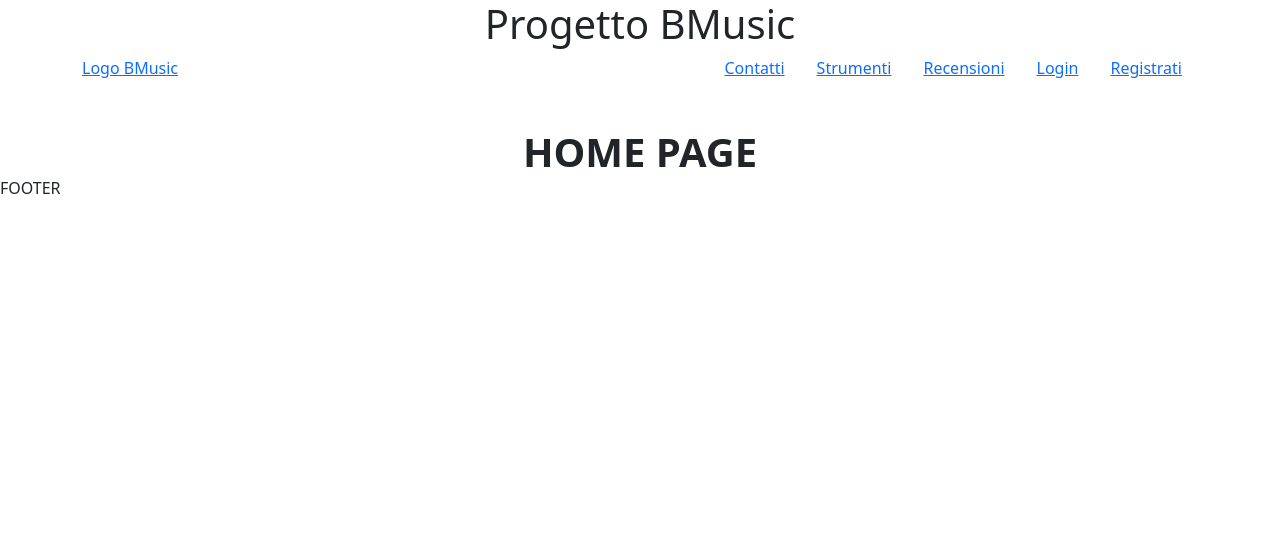
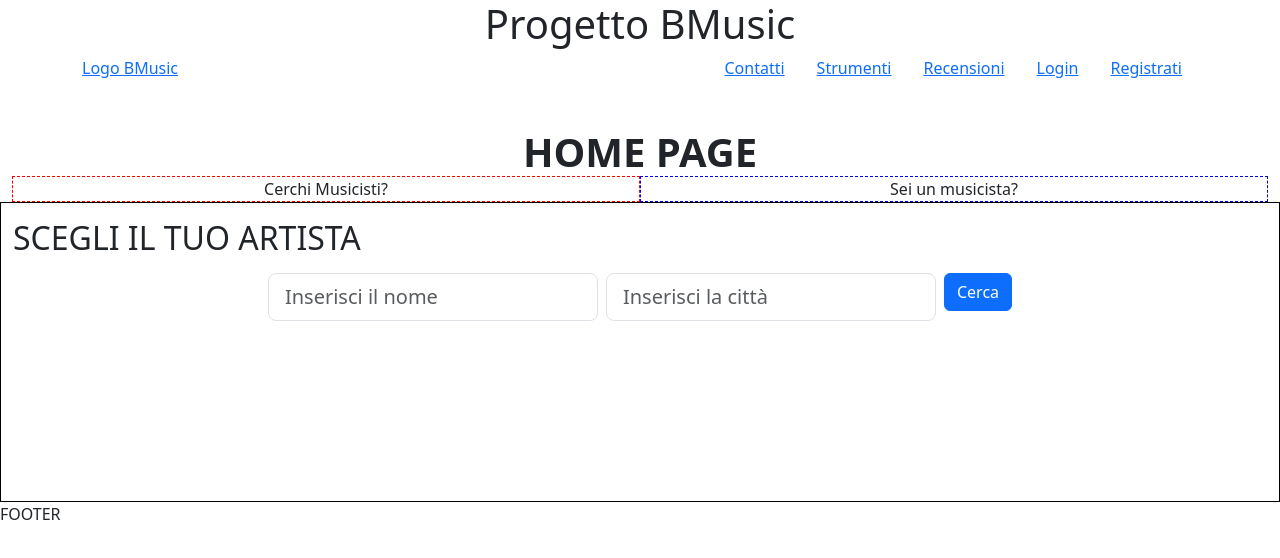
Before and after one commit to maicolkutchoukov/boolean-final-project-frontend, a Vue app: page / in a window 1280 px wide. Shown: the top 558 px of the page. Built offline with nearby package versions, Linux system fonts and the light colour scheme.

Commit message:
Create Homepage-Search structure

```diff
--- a/src/pages/HomePage.vue
+++ b/src/pages/HomePage.vue
@@ -10,16 +10,66 @@ export default {
 </script>
 
 <template>
-    <div class="container">
-        <div class="text-center display-6 mt-5 fw-bold">
+
+    <div class="text-center display-6 mt-5 fw-bold">
             HOME PAGE
+    </div>
+
+    <!-- HomePage-Top -->
+    <div class="homepage-top container-fluid d-flex">
+
+        <div class="homepage-right">
+            Cerchi Musicisti?
+        </div>
+
+        <div class="homepage-left">
+            Sei un musicista?
         </div>
     </div>
+
+    <!-- HomePage-Buttom -->
+    <div class="homepage-main container-fluid ">
+
+        <h2 class="mt-3 mb-3">SCEGLI IL TUO ARTISTA</h2>
+
+       <form class="d-flex justify-content-center">
+            <div class="me-2">
+                <input class="form-control form-control-lg" type="text" placeholder="Inserisci il nome">
+            </div>
+            <div class="me-2">
+                <input class="form-control form-control-lg" type="text" placeholder="Inserisci la città">
+            </div>
+
+            <div class="">
+                <button type="submit" class="btn btn-primary">Cerca</button>
+            </div>
+        </form>
+    </div>
+
+
+
     <div class="scroll-watcher"></div>
 
 </template>
 
 <style lang="scss" scoped>
+
+.homepage-right {
+    border: 1px dashed red;
+    width: 50%;
+    text-align: center;
+}
+
+.homepage-left {
+    border: 1px dashed blue;
+    width: 50%;
+    text-align: center;
+}
+
+.homepage-main {
+    border: 1px solid black;
+    height: 300px;
+}
 
 .scroll-watcher{
     height: 5px;
--- a/src/pages/RegistrationPage.vue
+++ b/src/pages/RegistrationPage.vue
@@ -13,6 +13,7 @@ export default {
     <div class="container mt-3">
 
         <h2>REGISTRAZIONE</h2>
+
         <form>
             <div class="d-flex justify-content-around">
                 <div>
@@ -53,6 +54,7 @@ export default {
 
         <div class="d-flex justify-content-around mt-3">
 
+            <!--Checklist policy-->
             <div class="form-check">
                 <input class="form-check-input" type="checkbox" value="" id="flexCheckDefault">
                     <label class="form-check-label" for="flexCheckDefault">
@@ -68,6 +70,7 @@ export default {
 
         </div>
 
+        <!--Button-->
         <div class="text-center">
             <button type="submit" class="btn btn-primary">Registrati</button>
         </div>
```
